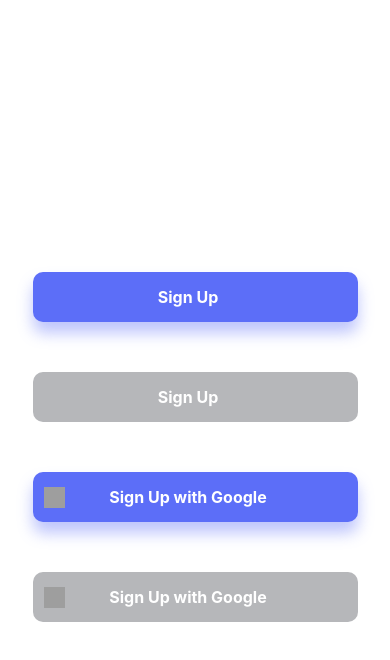
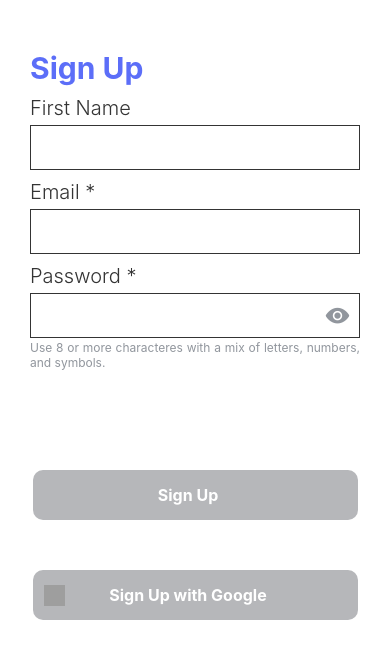
Before and after one commit to BrightCoders-Institute/BCDIC22-RN-reservacion-vuelos-team4, a React Native app: screen / in a window 390 px wide. Shown: the top 660 px of the page. Built offline with nearby package versions, Linux system fonts and the light colour scheme; grey boxes are pictures that could not be loaded.

Commit message:
Inputs design completed and implemented the Login View
Co-authored-by: victordoom <23017227+victordoom@users.noreply.github.com>
Co-authored-by: Leonardo-Aguirre-Ponce <Leonardo-Aguirre-Ponce@users.noreply.github.com>
Co-authored-by: Rodrigo Aparicio <Zuack55@users.noreply.github.com>

```diff
--- a/App.js
+++ b/App.js
@@ -1,27 +1,23 @@
-import { StyleSheet,  View } from 'react-native';
-import React from 'react';
-import ButtonTouch from './src/components/Button';
-
+import { StyleSheet, View } from 'react-native';
+import React, { Component } from 'react';
+import Login from './src/views/Login';
+import Inputs from './src/components/Inputs';
+import Constants from 'expo-constants';
 
 export default function App() {
 	return (
 		<View style={styles.container}>
-      <View>
-        <ButtonTouch text='Sign Up' state={true} />
-        <ButtonTouch text='Sign Up' state={false} />
-        <ButtonTouch text='Sign Up with Google' state={true} googleSign='https://aws1.discourse-cdn.com/auth0/optimized/3X/8/a/8a06490f525c8f65d4260204bc3bc7b0e1fb0ba7_2_500x500.png' />
-        <ButtonTouch text='Sign Up with Google' state={false} googleSign='https://aws1.discourse-cdn.com/auth0/optimized/3X/8/a/8a06490f525c8f65d4260204bc3bc7b0e1fb0ba7_2_500x500.png' />
-
-      </View>
+			<Login />
 		</View>
 	);
 }
 
 const styles = StyleSheet.create({
 	container: {
+		marginTop: Constants.statusBarHeight,
 		flex: 1,
 		backgroundColor: '#fff',
 		alignItems: 'center',
-        justifyContent: 'center'
-  }
+		justifyContent: 'center',
+	},
 });
--- /dev/null
+++ b/src/components/Inputs.jsx
@@ -0,0 +1,115 @@
+import React, { Component } from 'react';
+import { TextInput, Text, View, Button } from 'react-native';
+import { Formik } from 'formik';
+import { Ionicons } from '@expo/vector-icons';
+import { StyleSheet } from 'react-native';
+
+export class Inputs extends Component {
+	constructor(props) {
+		super(props);
+		this.state = {
+			showPassword: true,
+		};
+	}
+
+	render() {
+		return (
+			<Formik
+				initialValues={{ firstName: '', email: '', password: '' }}
+				onSubmit={(values) => console.log(values)}
+			>
+				{({ handleChange, handleBlur, handleSubmit, values }) => (
+					<View style={{ width: 330 }}>
+						<Text style={styles.StyleHeader}>Sign Up</Text>
+						<Text style={styles.StyleTextInput}>First Name</Text>
+						<TextInput
+							onChangeText={handleChange('firstName')}
+							onBlur={handleBlur('firstName')}
+							value={values.firstName}
+							style={styles.StyleInput}
+						/>
+						<Text style={styles.StyleTextInput}>Email *</Text>
+						<TextInput
+							onChangeText={handleChange('email')}
+							onBlur={handleBlur('email')}
+							value={values.email}
+							style={styles.StyleInput}
+						/>
+						<Text style={styles.StyleTextInput}>Password *</Text>
+						<View style={{ flexDirection: 'row' }}>
+							<View style={{ flexDirection: 'row' }}>
+								<TextInput
+									secureTextEntry={this.state.showPassword}
+									onChangeText={handleChange('password')}
+									onBlur={handleBlur('password')}
+									value={values.password}
+									style={styles.StyleInput}
+								/>
+							</View>
+							<View>
+								<Ionicons
+									name='eye'
+									color={this.state.showPassword ? '#91969d' : '#5c6ef8'}
+									style={styles.StyleIcon}
+									onPress={() => this.setState({ showPassword: !this.state.showPassword })}
+								/>
+							</View>
+						</View>
+
+						<Text style={styles.StyleDescText}>
+							Use 8 or more characteres with a mix of letters, numbers, and symbols.
+						</Text>
+					</View>
+				)}
+			</Formik>
+		);
+	}
+}
+
+export default Inputs;
+
+const styles = StyleSheet.create({
+	StyleInput: {
+		borderColor: '#343434',
+		borderWidth: 1,
+		width: 330,
+		height: 45,
+		padding: 10,
+		fontSize: 20,
+		fontWeight: '600',
+	},
+	StyleInputChange: {
+		borderColor: '#5c6ef8',
+		borderWidth: 1,
+		width: 330,
+		height: 45,
+		padding: 10,
+		fontSize: 20,
+		fontWeight: '600',
+	},
+	StyleTextInput: {
+		fontSize: 20,
+		color: '#343434',
+		marginTop: 10,
+		marginBottom: 5,
+		fontWeight: '300',
+	},
+	StyleHeader: {
+		fontSize: 30,
+		color: '#5c6ef8',
+		fontWeight: '700',
+	},
+	StyleDescText: {
+		textAlign: 'justify',
+		fontSize: 12,
+		color: '#91969d',
+		marginTop: 2,
+		marginBottom: 50,
+	},
+	StyleIcon: {
+		position: 'absolute',
+		right: 10,
+		marginTop: 9,
+		fontSize: 25,
+	},
+});
--- /dev/null
+++ b/src/views/Login.jsx
@@ -0,0 +1,36 @@
+import { View, StyleSheet } from 'react-native';
+import React, { Component } from 'react';
+import ButtonTouch from '../components/Button';
+import Inputs from '../components/Inputs';
+
+export class Login extends Component {
+	render() {
+		return (
+			<View style={styles.container}>
+				<View>
+					<View style={{ marginTop: 50 }}>
+						<Inputs />
+					</View>
+
+					<View>
+						<ButtonTouch text='Sign Up' state={false} />
+						<ButtonTouch
+							text='Sign Up with Google'
+							state={false}
+							googleSign='https://aws1.discourse-cdn.com/auth0/optimized/3X/8/a/8a06490f525c8f65d4260204bc3bc7b0e1fb0ba7_2_500x500.png'
+						/>
+					</View>
+				</View>
+			</View>
+		);
+	}
+}
+
+export default Login;
+
+const styles = StyleSheet.create({
+	container: {
+		flex: 1,
+		alignItems: 'center',
+	},
+});
```
Lines whose indentation alone changed are shown as unchanged.
